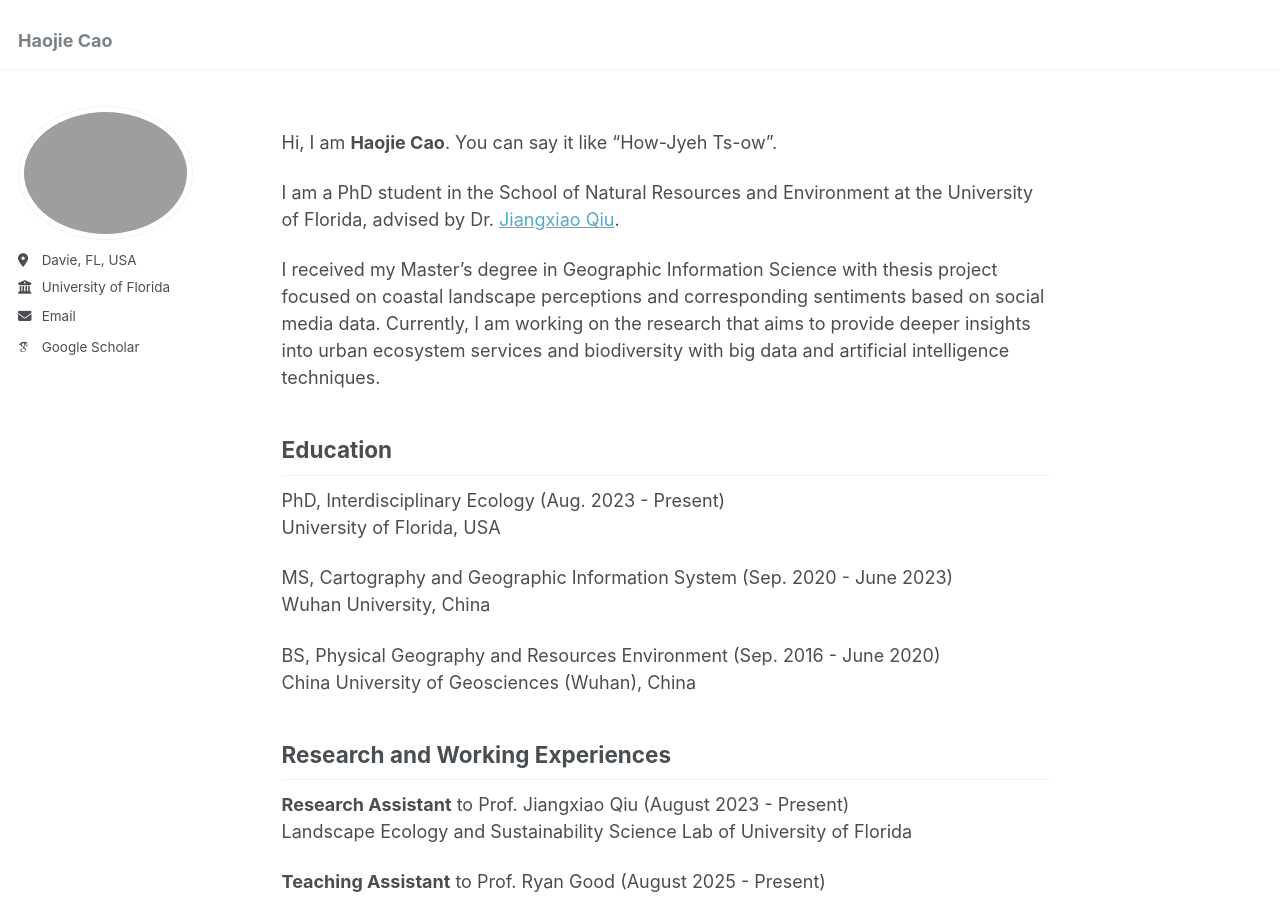
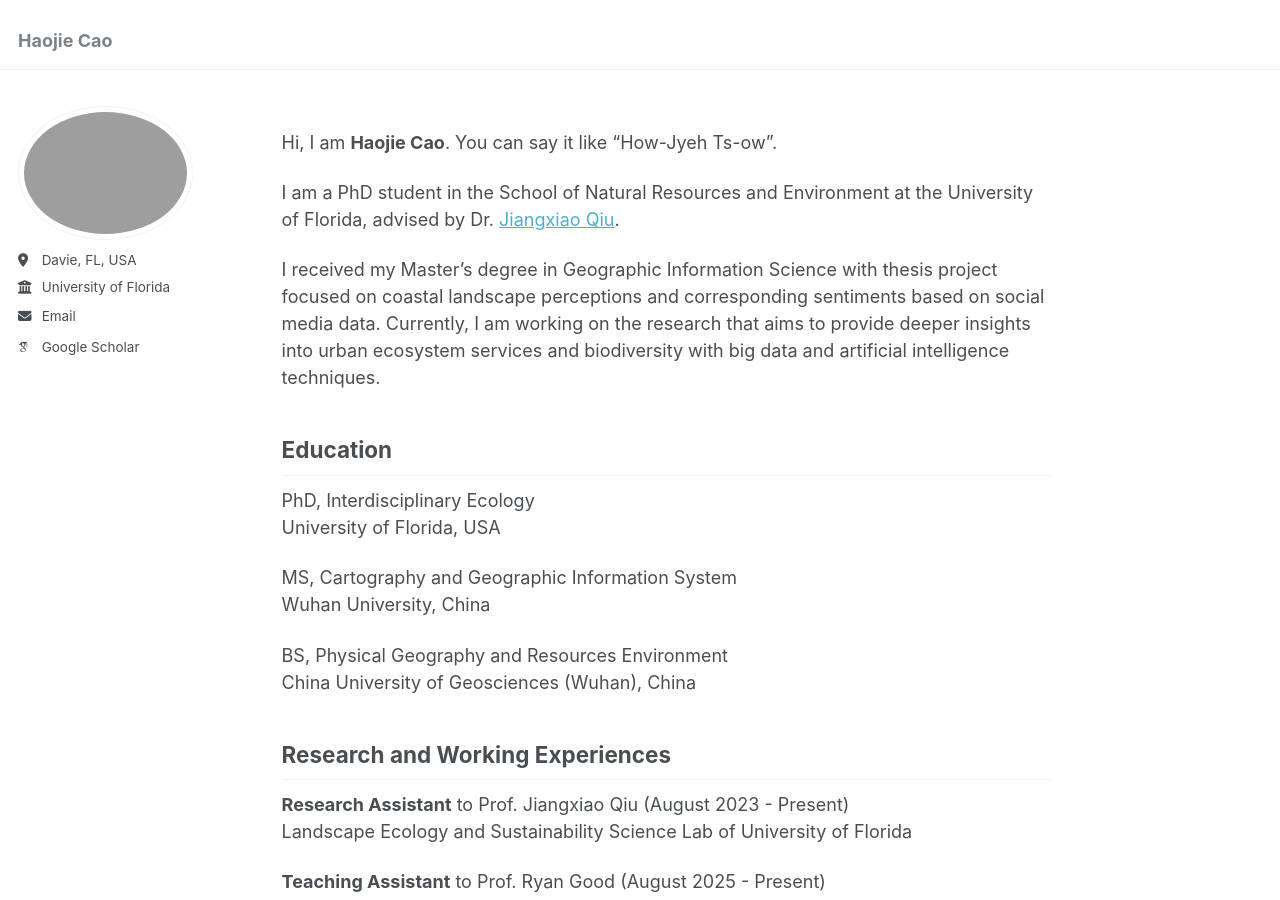
Before and after one commit to haojiecao42/haojiecao42.github.io, a Jekyll site: the page built from _pages/about.md, in a window 1280 px wide and 900 px high. Built offline with Jekyll 4.4.1, drawn with Linux system fonts in a browser that asks for light colours; some web fonts are replaced.

Commit message:
Update about.md

```diff
--- a/_pages/about.md
+++ b/_pages/about.md
@@ -14,13 +14,13 @@ I am a PhD student in the School of Natural Resources and Environment at the Uni
 I received my Master's degree in Geographic Information Science with thesis project focused on coastal landscape perceptions and corresponding sentiments based on social media data. Currently, I am working on the research that aims to provide deeper insights into urban ecosystem services and biodiversity with big data and artificial intelligence techniques.
 
 ## Education
-PhD, Interdisciplinary Ecology (Aug. 2023 - Present)<br>
+PhD, Interdisciplinary Ecology<br>
 University of Florida, USA
 
-MS, Cartography and Geographic Information System (Sep. 2020 - June 2023)<br>
+MS, Cartography and Geographic Information System<br>
 Wuhan University, China
 
-BS, Physical Geography and Resources Environment (Sep. 2016 - June 2020)<br>
+BS, Physical Geography and Resources Environment<br>
 China University of Geosciences (Wuhan), China
 
 ## Research and Working Experiences
```
